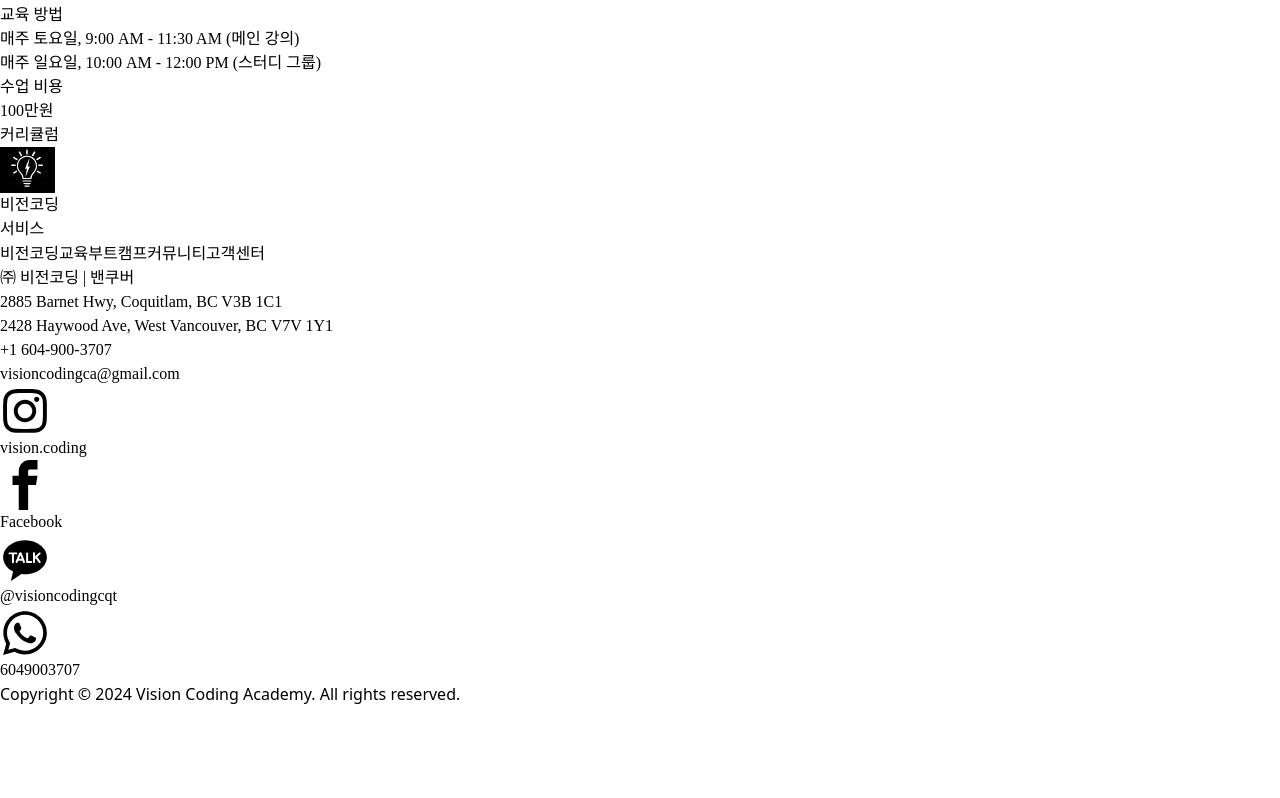
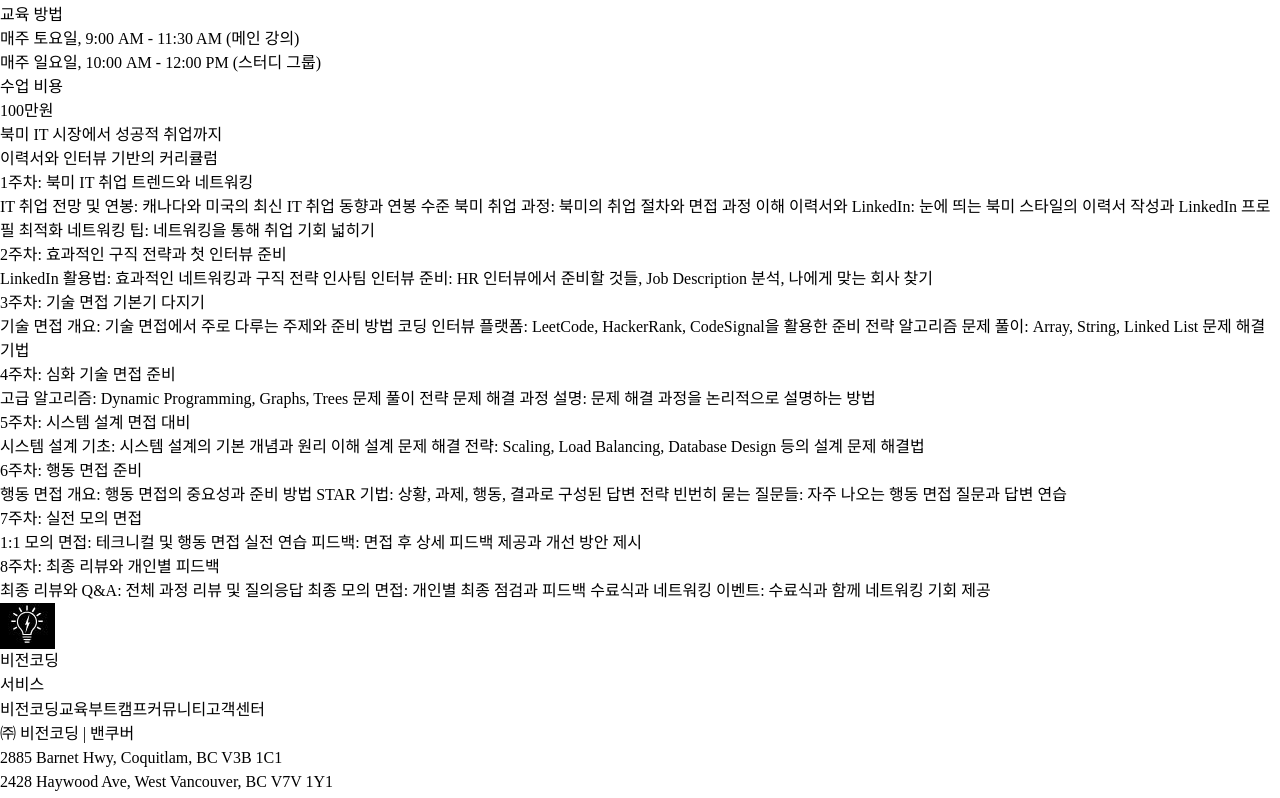
Before and after one commit to codingcapy/visioncodingkr, a React (Vite) app: page / in a window 1280 px wide. Shown: the part 722-1520 px from the top of the page. Before the commit the page ends 1428 px from the top, so only its background shows below. Built offline with nearby package versions, Linux system fonts and the light colour scheme; a web font is replaced by a local one.

Commit message:
9th commit
built curriculum section in home page

```diff
--- a/src/pages/HomePage.jsx
+++ b/src/pages/HomePage.jsx
@@ -2,15 +2,15 @@
 	return (
 		<main className="flex-1">
 			<div className="">
-				<section className="home-banner h-[815px] md:h-[600px] py-10 bg-gradient-to-t from-blue-900 to-black text-white">
-					<h1 className="text-4xl md:text-6xl text-center text-white py-5">
+				<section className="home-banner h-[800px] md:h-[680px] py-10 pt-20 bg-gradient-to-t from-blue-900 to-black text-white">
+					<h1 className="text-4xl md:text-5xl text-center text-white py-5 text-bold">
 						북미 IT 시장에서
 					</h1>
-					<h1 className="text-4xl md:text-6xl text-center text-white">
-						<span className="text-teal-500">성공적</span>으로{" "}
+					<h1 className="text-4xl md:text-5xl text-center text-white">
+						<span className="text-teal-500">성공적</span>으로
 						<span className="text-teal-500">취업하기</span>
 					</h1>
-					<h1 className="text-4xl md:text-6xl text-center text-white py-5">
+					<h1 className="text-4xl md:text-5xl text-center text-white py-5 text-bold">
 						8주 완성 코스
 					</h1>
 					<button className="my-10 px-10 py-5 bg-red-500 rounded-xl text-white flex flex-col mx-auto">
@@ -40,8 +40,54 @@
 						</div>
 					</div>
 				</section>
-				<section className="py-10">
-					<h1 className="text-4xl md:text-6xl text-center">커리큘럼</h1>
+				<h1 className="pt-10 text-4xl md:text-6xl text-center">북미 IT 시장에서 성공적 취업까지</h1>
+				<h1 className="text-4xl md:text-6xl text-center">이력서와 인터뷰 기반의 커리큘럼</h1>
+				<section className="mx-2 py-10 flex flex-col">
+					<div className="shadow-xl rounded-xl border border-gray-300 p-10 my-5 md:w-[825px] mx-auto">
+						<p className="text-red-500">1주차: 북미 IT 취업 트렌드와 네트워킹</p>
+						<p className="py-10">IT 취업 전망 및 연봉: 캐나다와 미국의 최신 IT 취업 동향과 연봉 수준
+							북미 취업 과정: 북미의 취업 절차와 면접 과정 이해
+							이력서와 LinkedIn: 눈에 띄는 북미 스타일의 이력서 작성과 LinkedIn 프로필 최적화
+							네트워킹 팁: 네트워킹을 통해 취업 기회 넓히기</p>
+					</div>
+					<div className="shadow-xl rounded-xl border border-gray-300 p-10 my-5 md:w-[825px] mx-auto">
+						<p className="text-red-500">2주차: 효과적인 구직 전략과 첫 인터뷰 준비</p>
+						<p className="py-10">LinkedIn 활용법: 효과적인 네트워킹과 구직 전략
+							인사팀 인터뷰 준비: HR 인터뷰에서 준비할 것들, Job Description 분석, 나에게 맞는 회사 찾기</p>
+					</div>
+					<div className="shadow-xl rounded-xl border border-gray-300 p-10 my-5 md:w-[825px] mx-auto">
+						<p className="text-red-500">3주차: 기술 면접 기본기 다지기</p>
+						<p className="py-10">기술 면접 개요: 기술 면접에서 주로 다루는 주제와 준비 방법
+							코딩 인터뷰 플랫폼: LeetCode, HackerRank, CodeSignal을 활용한 준비 전략
+							알고리즘 문제 풀이: Array, String, Linked List 문제 해결 기법</p>
+					</div>
+					<div className="shadow-xl rounded-xl border border-gray-300 p-10 my-5 md:w-[825px] mx-auto">
+						<p className="text-red-500">4주차: 심화 기술 면접 준비</p>
+						<p className="py-10">고급 알고리즘: Dynamic Programming, Graphs, Trees 문제 풀이 전략
+							문제 해결 과정 설명: 문제 해결 과정을 논리적으로 설명하는 방법</p>
+					</div>
+					<div className="shadow-xl rounded-xl border border-gray-300 p-10 my-5 md:w-[825px] mx-auto">
+						<p className="text-red-500">5주차: 시스템 설계 면접 대비</p>
+						<p className="py-10">시스템 설계 기초: 시스템 설계의 기본 개념과 원리 이해
+							설계 문제 해결 전략: Scaling, Load Balancing, Database Design 등의 설계 문제 해결법</p>
+					</div>
+					<div className="shadow-xl rounded-xl border border-gray-300 p-10 my-5 md:w-[825px] mx-auto">
+						<p className="text-red-500">6주차: 행동 면접 준비</p>
+						<p className="py-10">행동 면접 개요: 행동 면접의 중요성과 준비 방법
+							STAR 기법: 상황, 과제, 행동, 결과로 구성된 답변 전략
+							빈번히 묻는 질문들: 자주 나오는 행동 면접 질문과 답변 연습</p>
+					</div>
+					<div className="shadow-xl rounded-xl border border-gray-300 p-10 my-5 md:w-[825px] mx-auto">
+						<p className="text-red-500">7주차: 실전 모의 면접</p>
+						<p className="py-10">1:1 모의 면접: 테크니컬 및 행동 면접 실전 연습
+							피드백: 면접 후 상세 피드백 제공과 개선 방안 제시</p>
+					</div>
+					<div className="shadow-xl rounded-xl border border-gray-300 p-10 my-5 md:w-[825px] mx-auto">
+						<p className="text-red-500">8주차: 최종 리뷰와 개인별 피드백</p>
+						<p className="py-10">최종 리뷰와 Q&A: 전체 과정 리뷰 및 질의응답
+							최종 모의 면접: 개인별 최종 점검과 피드백
+							수료식과 네트워킹 이벤트: 수료식과 함께 네트워킹 기회 제공	</p>
+					</div>
 				</section>
 			</div>
 		</main>
```
